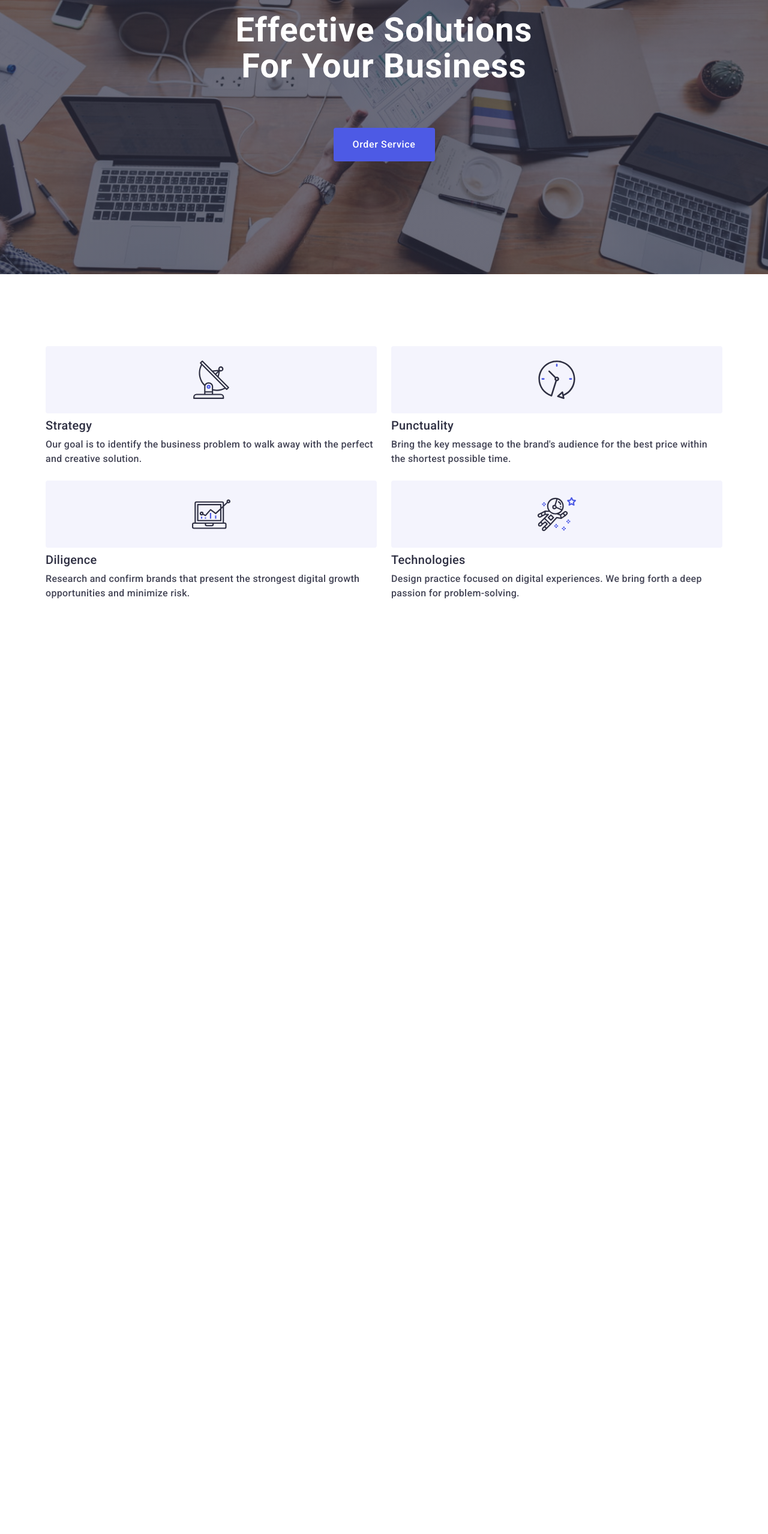
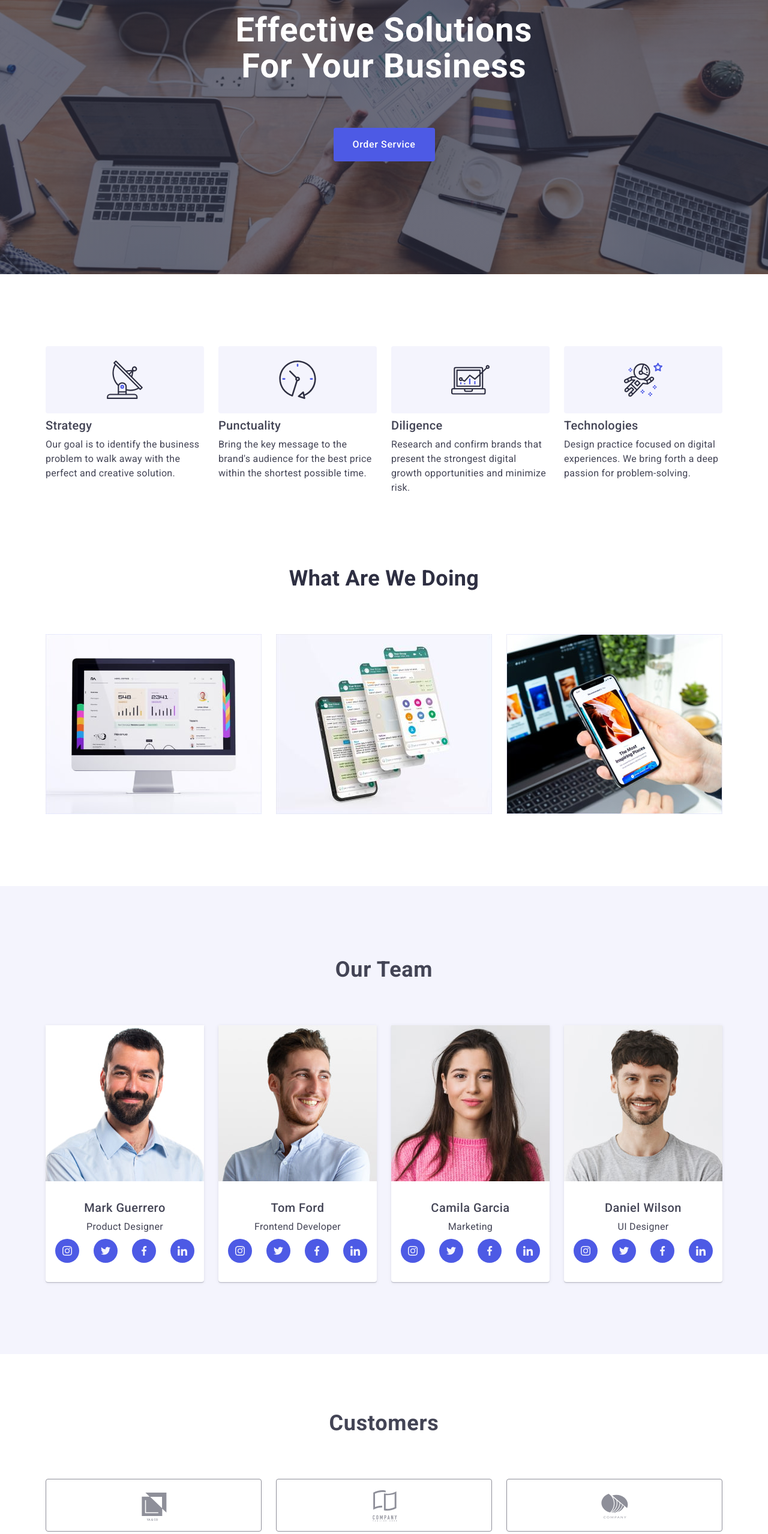
Before and after one commit to MarynaLapa/goit-markup-hw-06, a plain HTML site: page index.html in a window 1280 px wide. Shown: the part 240-2797 px from the top of the page at 60% size. Before the commit the page ends 1361 px from the top, so only its background shows below. Drawn offline with nearby package versions, Linux system fonts and the light colour scheme.

Commit message:
Our team finish

```diff
--- a/css/styles.css
+++ b/css/styles.css
@@ -420,7 +420,7 @@ screen and (min-resolution: 2dppx) {
 /**
   |============================
   | Benefits section
-          @media (min-width: 768px) and (max-width: 1157px)
+          @media (min-width: 768px) and (max-width: 1158px)
   |============================
 */
 
@@ -428,7 +428,8 @@ screen and (min-resolution: 2dppx) {
     .benefits-list {
         display: flex;
         flex-wrap: wrap;
-        gap: 24px;
+        row-gap: 72px;
+        column-gap: 24px;
     }
 
     .benefits-list-item {
@@ -436,33 +437,67 @@ screen and (min-resolution: 2dppx) {
         flex-basis: calc((100% - 24px) / 2);
     }
 
-
     .list-title {
         text-align: left;
     }
-
 }
-
-
-
-
-
-
-
-
-
-
-
-
-
-
-
-
-
 
 /**
   |============================
-  | Section 3 What are we doing
+  | Benefits section
+          @media (min-width: 1158px)
+  |============================
+*/
+@media only screen and (min-width: 1158px) {
+
+    .section-benefits {
+        padding: 120px 0;
+    }
+
+    .benefits-list {
+        flex-wrap: nowrap;
+        flex-direction: row;
+        gap: 24px;
+    }
+
+    .benefits-list-item {
+        display: block;
+        width: calc((100% - 72px) / 4);
+    }
+
+    .container-bg {
+        display: flex;
+        align-items: center;
+        justify-content: center;
+        background-color: var(--cloud-color);
+        margin-bottom: 8px;
+        padding: 24px 0;
+        border-radius: 4px;
+    }
+
+    .icon {
+        display: block;
+        stroke-width: 0;
+        stroke: currentColor;
+        fill: currentColor;
+    }
+    .list-title {
+        font-weight: 500;
+        font-size: 20px;
+        line-height: 1.2;
+        margin-bottom: 8px;
+    }
+
+    .benefits-list-text {
+        font-weight: 400;
+    }
+}
+
+/**
+  |============================
+  | What are we doing section
+        @media (min-width: 320px) and (max-width: 768px)
+        @media (min-width: 768px) and (max-width: 1158px)
   |============================
 */
 .section-made {
@@ -471,11 +506,48 @@ screen and (min-resolution: 2dppx) {
 
 /**
   |============================
-  | Section 4 Our team
-        @media (min-width: 320px) and (max-width: 428px)
+  | What are we doing section
+        @media (min-width: 1158px)
   |============================
 */
+@media only screen and (min-width: 1158px) {
+    .section-made {
+        display: block;
+        padding-bottom: 120px;
+    }
 
+    .section-title {
+        text-transform: capitalize;
+        font-size: 36px;
+        line-height: 1.11;
+        color: var(--navy-blue-color);
+        text-align: center;
+        margin-bottom: 72px;
+    }
+
+    .card-img {
+        width: 100%;
+        flex-shrink: 0;
+    }
+
+    .made-list,
+    .team-list {
+        display: flex;
+        justify-content: center;
+        gap: 24px;
+    }
+
+    .made-items {
+        width: calc((100% - 48px) / 3);
+    }
+}
+
+/**
+  |============================
+  | Our team section
+        @media (min-width: 320px) and (max-width: 768px)
+  |============================
+*/
 .section-team {
     background-color: var(--cloud-color);
     padding: 96px 0;
@@ -558,11 +630,52 @@ screen and (min-resolution: 2dppx) {
 
 /**
   |============================
-  | Section 5 Customers
-        @media (min-width: 320px) and (max-width: 428px)
+  | Our team section
+        @media (min-width: 768px) and (max-width: 1158px)
   |============================
 */
+@media only screen and (min-width: 768px) {
+    .team-list {
+        flex-direction: row;
+        flex-wrap: wrap;
+        row-gap: 64px;
+        column-gap: 24px;
+        justify-content: center;
+    }
 
+    .team-list-bg {
+        flex-basis: calc((100% - 24px) / 2);
+    }
+}
+
+/**
+  |============================
+  | Our team section
+        @media (min-width: 1158px)
+  |============================
+*/
+@media only screen and (min-width: 1158px) {
+    .section-team {
+        padding: 120px 0;
+    }
+
+    .team-list {
+        flex-wrap: nowrap;
+        gap: 24px;
+        justify-content: center;
+    }
+
+    .team-list-bg {
+        flex-basis: calc((100% - 3*24px) / 4);
+    }
+}
+
+/**
+  |============================
+  | Customers section
+        @media (min-width: 320px) and (max-width: 768px)
+  |============================
+*/
 .section-customers {
     padding: 96px 0;
 }
@@ -608,6 +721,62 @@ screen and (min-resolution: 2dppx) {
     color: var(--ocean-color);
     border-color: var(--ocean-color);
 }
+
+@media only screen and (min-width: 428px) {
+    .customers-list {
+        flex-direction: row;
+        align-items: center;
+        row-gap: 72px;
+        column-gap: 16px;
+        flex-wrap: wrap;
+        justify-content: center;
+    }
+
+    .customers-list-items {
+        flex-basis: calc((100% - 16px) / 2);
+    }
+
+    .customers-link {
+        width: 100%;
+    }
+}
+/**
+  |============================
+  | Customers section
+        @media (min-width: 768px) and (max-width: 1158px)
+  |============================
+*/
+@media only screen and (min-width: 768px) {
+    .customers-list {
+        column-gap: 24px;
+    }
+
+    .customers-list-items {
+        flex-basis: calc((100% - 2*24px) / 3);
+    }
+}
+
+
+
+
+.footer-form-input {
+    width: 398px;
+}
+
+
+
+
+
+
+
+
+
+
+
+
+
+
+
 
 /**
   |============================
@@ -740,7 +909,7 @@ screen and (min-resolution: 2dppx) {
 
 
 
-@media (min-width: 428px) and (max-width: 768px) {
+/* @media (min-width: 428px) and (max-width: 768px) {
     /* .container {
         max-width: 768px;
         padding: 0 16px;
@@ -752,10 +921,10 @@ screen and (min-resolution: 2dppx) {
         @media (min-width: 428px) and (max-width: 768px)
   |============================
 */
-    .customers-list {
+    /* .customers-list {
         flex-direction: row;
         flex-wrap: wrap;
-        align-items: center;
+
         row-gap: 72px;
         column-gap: 16px;
     }
@@ -773,7 +942,7 @@ screen and (min-resolution: 2dppx) {
     }
 }
 
-
+ */
 
 
 
@@ -788,13 +957,6 @@ screen and (min-resolution: 2dppx) {
   |============================
 */
 
-@media (min-width: 768px) and (max-width: 1157px) {
-
-
-/* Benefits section */
-
-
-}
 
 
 
@@ -805,122 +967,14 @@ screen and (min-resolution: 2dppx) {
 
 /* Benefits section */
 
-    .section-benefits {
-        padding: 120px 0;
-    }
 
-    .list-title {
-        font-weight: 500;
-        font-size: 20px;
-        line-height: 1.2;
-        color: var(--navy-blue-color);
-        margin-bottom: 8px;
-    }
-
-    .benefits-list-item {
-        display: block;
-        width: calc((100% - 72px) / 4);
-    }
-
-    .container-bg {
-        display: flex;
-        align-items: center;
-        justify-content: center;
-        background-color: var(--cloud-color);
-        margin-bottom: 8px;
-        padding: 24px 0;
-        border-radius: 4px;
-    }
-
-    .icon {
-        display: block;
-        stroke-width: 0;
-        stroke: currentColor;
-        fill: currentColor;
-    }
 
 }
 
-/* Section 2 Benefits start */
-
-/* Section 2 Benefits end */
 
 
-/* Section 3 What are we doing start*/
-/* .section-made {
-    display: none;
-    padding-bottom: 120px;
-}
-.section-title {
-    text-transform: capitalize;
-    font-size: 36px;
-    line-height: 1.11;
-    color: var(--navy-blue-color);
-    text-align: center;
-    margin-bottom: 72px;
-}
-.card-img {
-    width: 100%;
-    flex-shrink: 0;
-}
-.made-list,
-.team-list {
-    display: flex;
-    justify-content: center;
-    gap: 24px;
-}
-.made-items {
-    width: calc((100% - 48px) / 3);
-} */ */
-/* Section 3 What are we doing end*/
 
 
-/* Section 4 Our team start
-.section-team {
-    background-color: var(--cloud-color);
-    padding: 120px 0;
-}
-.team-list-bg {
-    background-color: var(--white-color);
-    display: block;
-    align-items: center;
-    box-shadow: 0px 1px 6px rgba(46, 47, 66, 0.08), 0px 1px 1px rgba(46, 47, 66, 0.16), 0px 2px 1px rgba(46, 47, 66, 0.08);
-    border-radius: 0px 0px 4px 4px;
-    width: calc((100% - 72px) / 4);
-}
-.team-card-text {
-    padding: 32px 0;
-    text-align: center;
-}
-.team-list-text {
-    margin-bottom: 8px;
-}
-.team-social-links {
-    display: flex;
-    gap: 24px;
-    justify-content: center;
-}
-.social-list-item {
-    flex-basis: calc((100% - 3*24px) / 4);
-}
-.social-link {
-    display: flex;
-    align-items: center;
-    justify-content: center;
-    width: 40px;
-    height: 40px;
-    border-radius: 50%;
-    background-color: var(--iris-color);
-    transition: background-color var(--transition-options);
-}
-.social-link:hover,
-.social-link:focus {
-    background-color: var(--ocean-color);
-}
-.networks {
-    fill: var(--cloud-color);
-}
-/* Section 4 Our team end*/
 
 
 /**
--- a/index.html
+++ b/index.html
@@ -157,14 +157,14 @@
               </li>
               <li class="made-items">
                 <img class="card-img"
-                  srcset="./images/section_3/img-2.jpg 1x, ./images/section_3/img-2@2x/jpg 2x"
+                  srcset="./images/section_3/img-2.jpg 1x, ./images/section_3/img-2@2x.jpg 2x"
                   src="./images/section_3/img-2.jpg"
                   alt="WhatsApp chats"
                   width="360">
               </li>
               <li class="made-items">
                 <img class="card-img"
-                  srcset="./images/section_3/img-3.jpg 1x, ./images/section_3/img-3@2x/jpg 2x"
+                  srcset="./images/section_3/img-3.jpg 1x, ./images/section_3/img-3@2x.jpg 2x"
                   src="./images/section_3/img-3.jpg"
                   alt="Nice design in phone and web page. The phone is held in the hand."
                   width="360">
@@ -173,8 +173,8 @@
           </div>
         </section>
 
-<!--Section 4 Our team-->
-        <!-- <section class="section-team">
+<!-- Section 4 Our team-->
+        <section class="section-team">
           <div class="container">
             <h2 class="team-title">Our Team</h2>
             <ul class="team-list">
@@ -344,10 +344,10 @@
               </li>
             </ul>
           </div>
-        </section> -->
+        </section>
 
 <!-- Section 5 Customers -->
-        <!-- <section class="section-customers">
+        <section class="section-customers">
           <div class="container">
             <h2 class="customers-title">Customers</h2>
             <ul class="customers-list">
@@ -395,7 +395,7 @@
               </li>
             </ul>
           </div>
-        </section> -->
+        </section>
       </main>
 
 <!-- Footer -->
```
Lines whose indentation alone changed are shown as unchanged.
